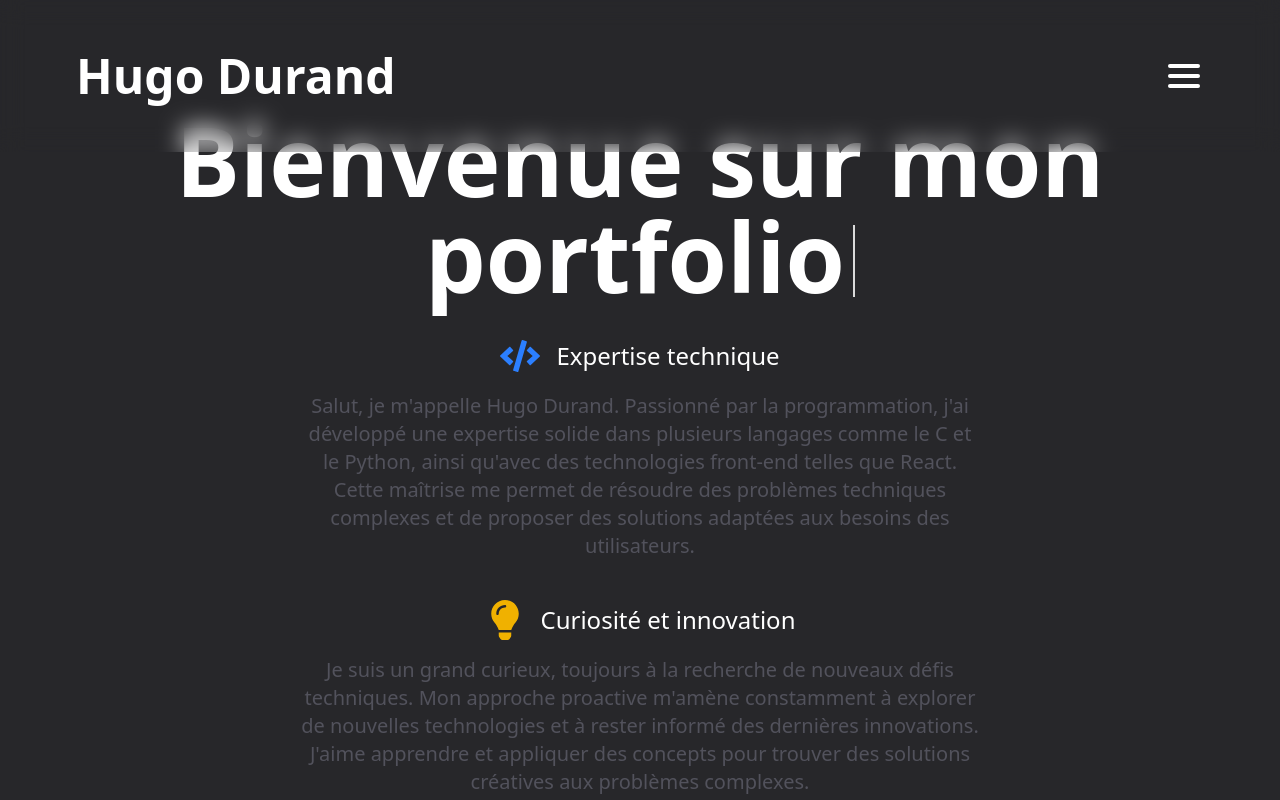
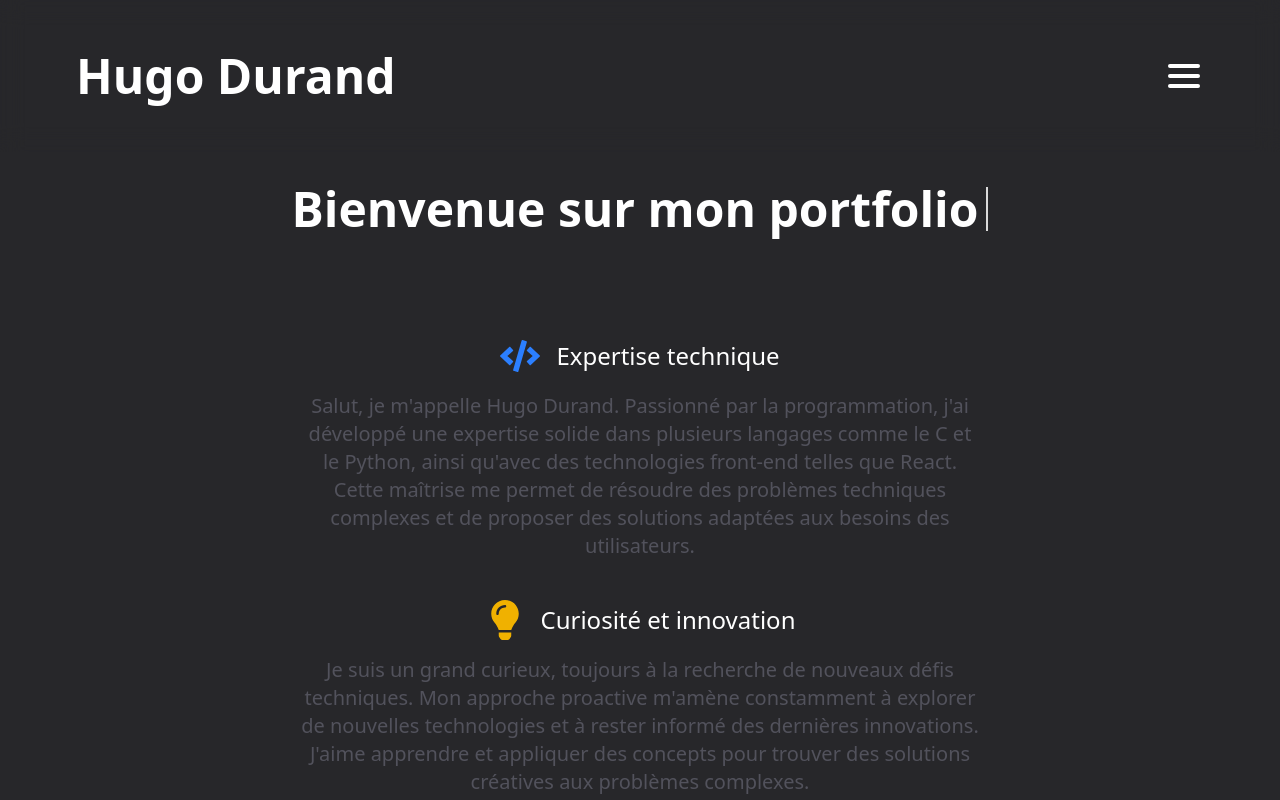
Before and after one commit to HugoDrrD/Portfolio, a React (Vite) app: page / in a window 1280 px wide. Shown: the top 800 px of the page. Built offline with nearby package versions, Linux system fonts and the light colour scheme.

Commit message:
Update Title.jsx

```diff
--- a/src/components/Title.jsx
+++ b/src/components/Title.jsx
@@ -35,11 +35,11 @@ const Title = ({ text }) => {
 
   return (
     <div ref={ref} className="max-h-20 flex justify-center items-center h-screen mb-20">
-      <h2 className="text-white text-5xl md:text-7xl lg:text-8xl font-bold mb-4 text-center">
+      <h2 className="text-white text-4xl md:text-5xl lg:text-5xl font-bold mb-4 text-center">
         {displayedText}
         {isInView && (
           <span
-            className={`inline-block w-0.5 h-12 md:h-18 bg-white ml-2 translate-y-1 transition-opacity duration-200 ${cursorVisible ? 'opacity-100' : 'opacity-0'}`}
+            className={`inline-block w-0.5 h-9 md:h-11 bg-white ml-2 translate-y-1 transition-opacity duration-200 ${cursorVisible ? 'opacity-100' : 'opacity-0'}`}
           ></span>
         )}
       </h2>
```
